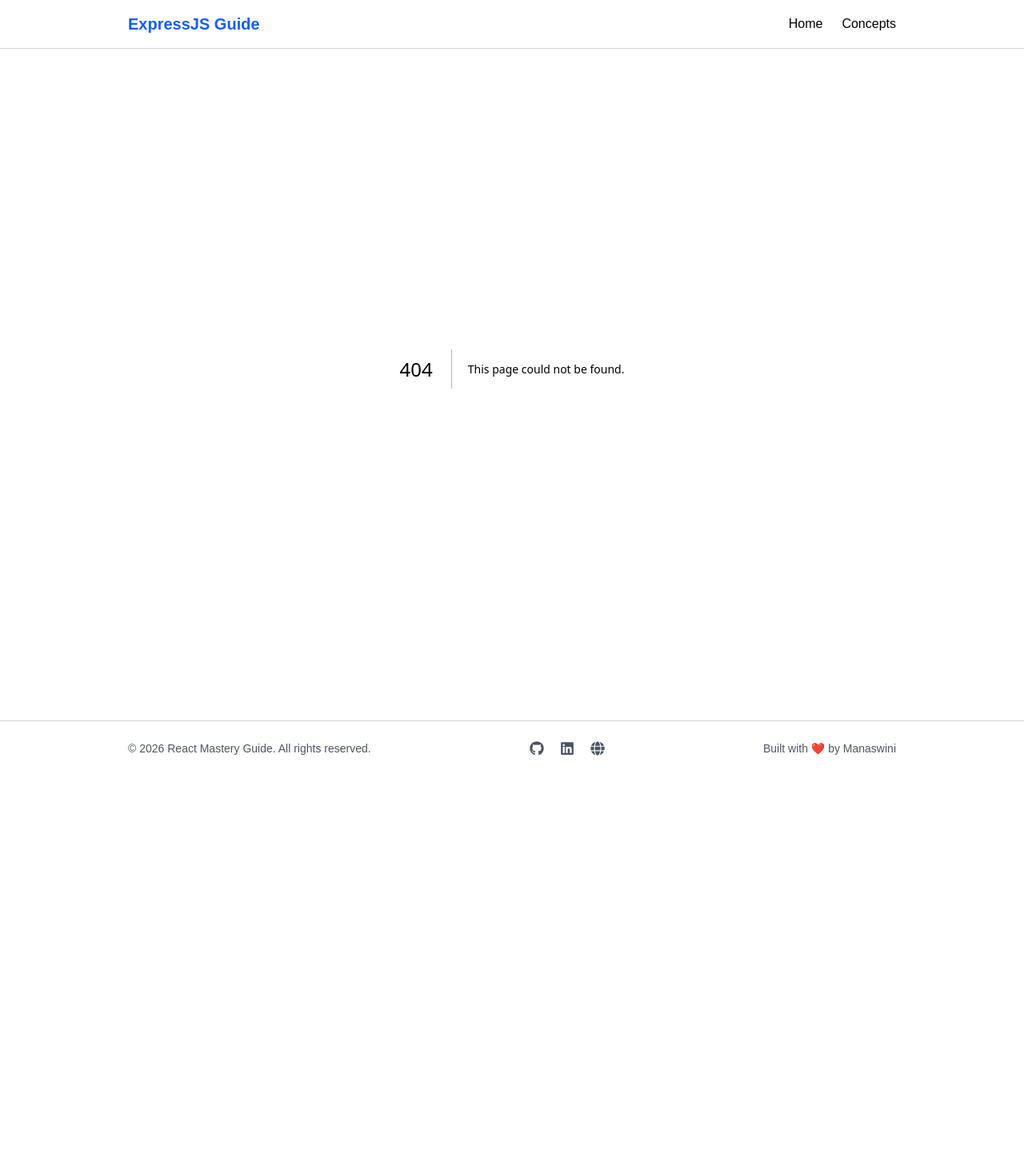
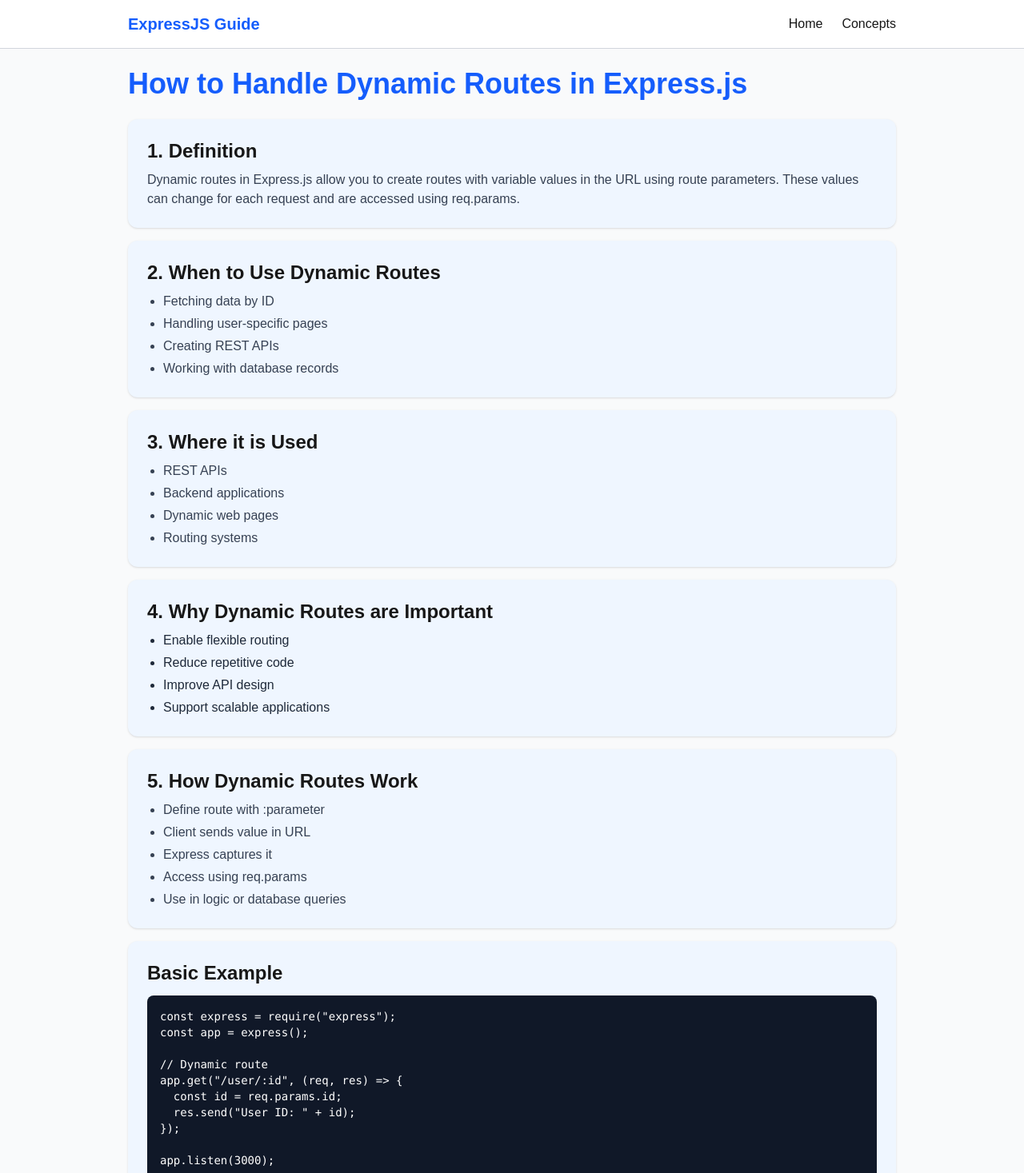
Before and after one commit to Monisasmal/ExpressJS-Concept, a Next.js app: page /concepts/DynamicRoutes in a window 1280 px wide. Before the commit this address had no page. Shown: the top 1467 px of the page at 80% size. Before the commit the page ends 970 px from the top, so only its background shows below. Built offline with nearby package versions, Linux system fonts and the light colour scheme.

Commit message:
first commit

```diff
--- /dev/null
+++ b/src/app/concepts/DynamicRoutes/page.tsx
@@ -0,0 +1,161 @@
+export default function DynamicRoutes() {
+  return (
+    <div className="bg-gray-50 min-h-screen">
+
+      {/* Container */}
+      <div className="w-full max-w-5xl mx-auto px-4 sm:px-6 lg:px-8 py-6">
+
+        {/* Header */}
+        <h1 className="text-2xl sm:text-3xl md:text-4xl font-bold text-blue-600 mb-6">
+          How to Handle Dynamic Routes in Express.js
+        </h1>
+
+        {/* Card Wrapper */}
+        <div className="space-y-4">
+
+          {/* Definition */}
+          <section className="bg-blue-50 shadow-sm rounded-xl p-4 sm:p-6">
+            <h2 className="text-lg sm:text-xl md:text-2xl font-semibold mb-2">
+              1. Definition
+            </h2>
+            <p className="text-sm sm:text-base text-gray-700">
+              Dynamic routes in Express.js allow you to create routes with variable
+              values in the URL using route parameters. These values can change for
+              each request and are accessed using req.params.
+            </p>
+          </section>
+
+          {/* When */}
+          <section className="bg-blue-50 shadow-sm rounded-xl p-4 sm:p-6">
+            <h2 className="text-lg sm:text-xl md:text-2xl font-semibold mb-2">
+              2. When to Use Dynamic Routes
+            </h2>
+            <ul className="list-disc ml-5 text-sm sm:text-base text-gray-700 space-y-1">
+              <li>Fetching data by ID</li>
+              <li>Handling user-specific pages</li>
+              <li>Creating REST APIs</li>
+              <li>Working with database records</li>
+            </ul>
+          </section>
+
+          {/* Where */}
+          <section className="bg-blue-50 shadow-sm rounded-xl p-4 sm:p-6">
+            <h2 className="text-lg sm:text-xl md:text-2xl font-semibold mb-2">
+              3. Where it is Used
+            </h2>
+            <ul className="list-disc ml-5 text-sm sm:text-base text-gray-700 space-y-1">
+              <li>REST APIs</li>
+              <li>Backend applications</li>
+              <li>Dynamic web pages</li>
+              <li>Routing systems</li>
+            </ul>
+          </section>
+
+          {/* Why */}
+          <section className="bg-blue-50 shadow-sm rounded-xl p-4 sm:p-6">
+            <h2 className="text-lg sm:text-xl md:text-2xl font-semibold mb-2">
+              4. Why Dynamic Routes are Important
+            </h2>
+            <ul className="list-disc ml-5 text-sm sm:text-base text-gray-800 space-y-1">
+              <li>Enable flexible routing</li>
+              <li>Reduce repetitive code</li>
+              <li>Improve API design</li>
+              <li>Support scalable applications</li>
+            </ul>
+          </section>
+
+          {/* How */}
+          <section className="bg-blue-50 shadow-sm rounded-xl p-4 sm:p-6">
+            <h2 className="text-lg sm:text-xl md:text-2xl font-semibold mb-2">
+              5. How Dynamic Routes Work
+            </h2>
+            <ul className="list-disc ml-5 text-sm sm:text-base text-gray-700 space-y-1">
+              <li>Define route with :parameter</li>
+              <li>Client sends value in URL</li>
+              <li>Express captures it</li>
+              <li>Access using req.params</li>
+              <li>Use in logic or database queries</li>
+            </ul>
+          </section>
+
+          {/* Code */}
+          <section className="bg-blue-50 shadow-sm rounded-xl p-4 sm:p-6">
+            <h2 className="text-lg sm:text-xl md:text-2xl font-semibold mb-3">
+              Basic Example
+            </h2>
+
+            <pre className="bg-gray-900 text-white p-3 sm:p-4 rounded-lg overflow-x-auto text-xs sm:text-sm">
+{`const express = require("express");
+const app = express();
+
+// Dynamic route
+app.get("/user/:id", (req, res) => {
+  const id = req.params.id;
+  res.send("User ID: " + id);
+});
+
+app.listen(3000);`}
+            </pre>
+          </section>
+
+          {/* Real Example */}
+          <section className="bg-blue-50 shadow-sm rounded-xl p-4 sm:p-6">
+            <h2 className="text-lg sm:text-xl md:text-2xl font-semibold mb-3">
+              Real Example
+            </h2>
+
+            <pre className="bg-gray-900 text-white p-3 sm:p-4 rounded-lg overflow-x-auto text-xs sm:text-sm">
+{`// Multiple dynamic parameters
+app.get("/product/:category/:id", (req, res) => {
+  const { category, id } = req.params;
+
+  res.json({
+    category,
+    productId: id
+  });
+});`}
+            </pre>
+          </section>
+
+          {/* Advantages */}
+          <section className="bg-blue-50 shadow-sm rounded-xl p-4 sm:p-6">
+            <h2 className="text-lg sm:text-xl md:text-2xl font-semibold mb-2">
+              7. Advantages
+            </h2>
+            <ul className="list-disc ml-5 text-sm sm:text-base text-gray-700 space-y-1">
+              <li>Flexible routing</li>
+              <li>Clean URLs</li>
+              <li>Reduces duplicate routes</li>
+              <li>Easy data handling</li>
+            </ul>
+          </section>
+
+          {/* Disadvantages */}
+          <section className="bg-blue-50 shadow-sm rounded-xl p-4 sm:p-6">
+            <h2 className="text-lg sm:text-xl md:text-2xl font-semibold mb-2">
+              8. Disadvantages
+            </h2>
+            <ul className="list-disc ml-5 text-sm sm:text-base text-gray-700 space-y-1">
+              <li>Needs validation for inputs</li>
+              <li>Can cause conflicts if not structured well</li>
+            </ul>
+          </section>
+
+          {/* Interview */}
+          <section className="bg-blue-50 shadow-sm rounded-xl p-4 sm:p-6">
+            <h2 className="text-lg sm:text-xl md:text-2xl font-semibold mb-2">
+              Interview Points
+            </h2>
+            <ul className="list-disc ml-5 text-sm sm:text-base text-gray-900 space-y-1">
+              <li>Uses :parameter in route</li>
+              <li>Accessed via req.params</li>
+              <li>Supports multiple parameters</li>
+              <li>Used in REST APIs</li>
+            </ul>
+          </section>
+
+        </div>
+      </div>
+    </div>
+  );
+}
--- a/src/app/concepts/page.tsx
+++ b/src/app/concepts/page.tsx
@@ -10,6 +10,7 @@ const concept = [
      {name: "Difference between app.get, app.post, app.put, app.delete.?", path:"/concepts/HTTPMethodsDifference"},
      {name: "What are route parameters??", path:"/concepts/RouteParameters"},
      {name: "Difference between req.params and req.query.?", path:"/concepts/ParamsVsQuery"},
+     {name: "How to Handle Dynamic Routes in Express.js?", path:"/concepts/DynamicRoutes"},
 ];
 
 export default function Concepts(){
```
